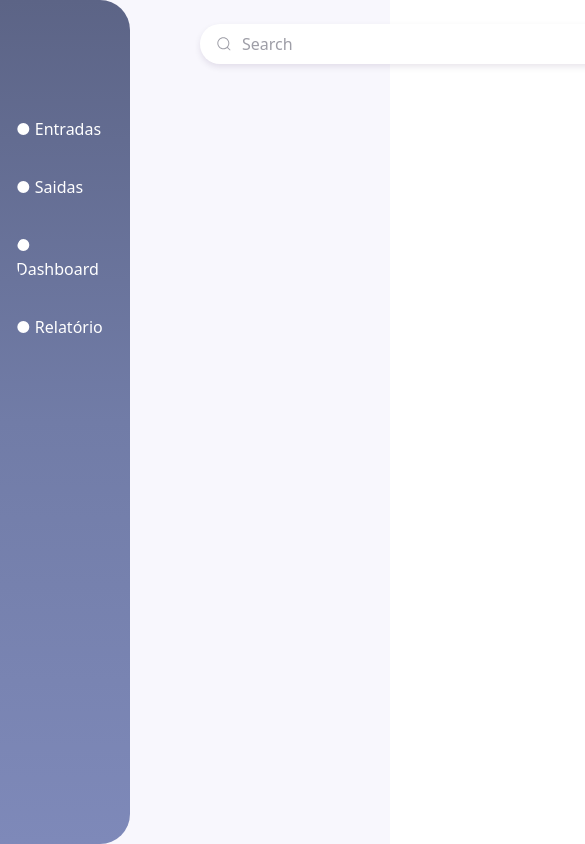
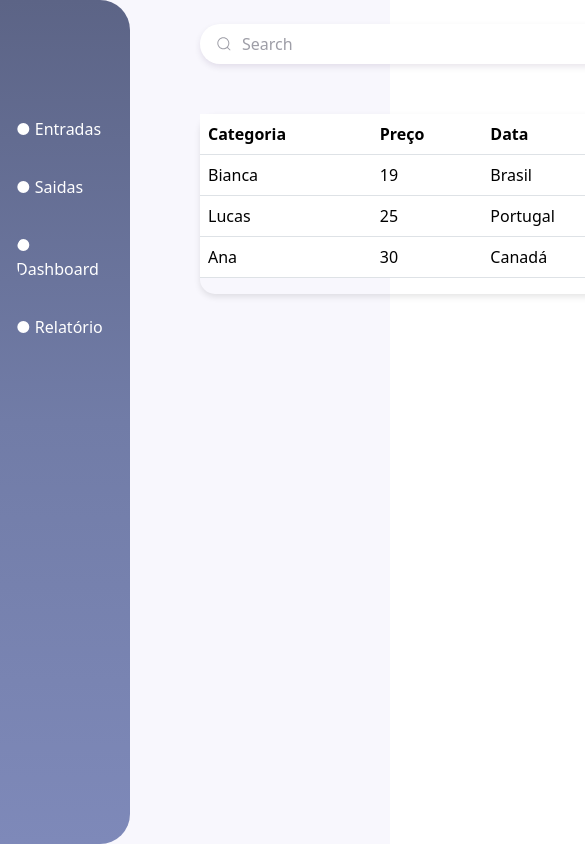
Before and after one commit to biancacostamelo/sistema-financeiro, a React (Create React App) app in the folder sistema/: page /Relatorio in a window 390 px wide. Shown: the top 844 px of the page, 585 px wide, since content can reach past the window. Built offline with nearby package versions, Linux system fonts and the light colour scheme.

Commit message:
melhorando responsividade

```diff
--- a/sistema/public/index.html
+++ b/sistema/public/index.html
@@ -1,5 +1,5 @@
 <!DOCTYPE html>
-<html lang="en">
+<html lang="br">
   <head>
     <meta charset="utf-8" />
     <link rel="icon" href="%PUBLIC_URL%/favicon.ico" />
--- /dev/null
+++ b/sistema/src/components/pesquisa.jsx
@@ -0,0 +1,18 @@
+import React from "react"
+import { FontAwesomeIcon } from '@fortawesome/react-fontawesome'
+import { faMoon } from '@fortawesome/free-solid-svg-icons';
+import { faUser } from '@fortawesome/free-solid-svg-icons';
+
+const Pesquisa = () => {
+    return(
+        <div className="navbarmenu">
+                <div className="group ml-2 mt-4">
+                    <svg className="icon " aria-hidden="true" viewBox="0 0 24 24"><g><path d="M21.53 20.47l-3.66-3.66C19.195 15.24 20 13.214 20 11c0-4.97-4.03-9-9-9s-9 4.03-9 9 4.03 9 9 9c2.215 0 4.24-.804 5.808-2.13l3.66 3.66c.147.146.34.22.53.22s.385-.073.53-.22c.295-.293.295-.767.002-1.06zM3.5 11c0-4.135 3.365-7.5 7.5-7.5s7.5 3.365 7.5 7.5-3.365 7.5-7.5 7.5-7.5-3.365-7.5-7.5z"></path></g></svg>
+                    <input placeholder="Search" type="search" class="pesquisa mr-5" />
+                    <button className="iconMoon mr-5"><FontAwesomeIcon icon={faMoon} style={{ height: 30 + 'px', color: '#6F799F' }} /></button>
+                    <button className="iconUser"><FontAwesomeIcon icon={faUser} style={{ color: '#6F799F', height: 25 + 'px' }} /></button>
+                </div>
+            </div>
+    )
+}
+ export default Pesquisa
--- a/sistema/src/css/style.css
+++ b/sistema/src/css/style.css
@@ -85,6 +85,14 @@ select {
   margin-top: 50px;
 }
 
+.div2 {
+  box-shadow: rgba(0, 0, 0, 0.10)0px 3px 6px;
+  border-radius: 15px;
+  margin-left: 300px;
+  width: 600px;
+  margin-top: 50px;
+}
+
 .botaologin {
   background-color: #6F799F;
   color: rgb(255, 255, 255);
@@ -104,10 +112,10 @@ select {
   border: none;
 }
 
-.iconUser {
+/* .iconUser {
   position: absolute;
   right: 40px;
-}
+} */
 
 .mr-5 {
   margin-right: 30px;
@@ -142,6 +150,14 @@ select {
     margin-left: 200px;
     width: auto;
     margin-right: 10px;
+  }
+}
+
+@media (max-width: 980px) {
+  .div2 {
+    margin-left: 200px;
+    margin-right: 50px;
+    width: -moz-available;
   }
 }
 
--- a/sistema/src/paginas/dashboard.jsx
+++ b/sistema/src/paginas/dashboard.jsx
@@ -1,19 +1,10 @@
 import React from "react";
-import { FontAwesomeIcon } from '@fortawesome/react-fontawesome'
-import { faMoon } from '@fortawesome/free-solid-svg-icons';
-import { faUser } from '@fortawesome/free-solid-svg-icons';
+import Pesquisa from "../components/pesquisa";
 
 const Dashboard = () => {
     return (
         <div className="campo">
-            <div className="navbarmenu">
-                <div className="group ml-2 mt-4">
-                    <svg className="icon " aria-hidden="true" viewBox="0 0 24 24"><g><path d="M21.53 20.47l-3.66-3.66C19.195 15.24 20 13.214 20 11c0-4.97-4.03-9-9-9s-9 4.03-9 9 4.03 9 9 9c2.215 0 4.24-.804 5.808-2.13l3.66 3.66c.147.146.34.22.53.22s.385-.073.53-.22c.295-.293.295-.767.002-1.06zM3.5 11c0-4.135 3.365-7.5 7.5-7.5s7.5 3.365 7.5 7.5-3.365 7.5-7.5 7.5-7.5-3.365-7.5-7.5z"></path></g></svg>
-                    <input placeholder="Search" type="search" class="pesquisa mr-5" />
-                    <button className="iconMoon"><FontAwesomeIcon icon={faMoon} style={{ height: 30 + 'px', color: '#6F799F' }} /></button>
-                    <button className="iconUser fr"><FontAwesomeIcon icon={faUser} style={{ color: '#6F799F', height: 25 + 'px' }} /></button>
-                </div>
-            </div>
+            <Pesquisa/>
         </div>
     )
 }
--- a/sistema/src/paginas/entradas.jsx
+++ b/sistema/src/paginas/entradas.jsx
@@ -1,19 +1,10 @@
 import React from "react"
-import { FontAwesomeIcon } from '@fortawesome/react-fontawesome'
-import { faMoon } from '@fortawesome/free-solid-svg-icons';
-import { faUser } from '@fortawesome/free-solid-svg-icons';
+import Pesquisa from "../components/pesquisa";
 
 const Entradas = () => {
     return (
         <div className="campo">
-            <div className="navbarmenu">
-                <div className="group ml-2 mt-4">
-                    <svg className="icon " aria-hidden="true" viewBox="0 0 24 24"><g><path d="M21.53 20.47l-3.66-3.66C19.195 15.24 20 13.214 20 11c0-4.97-4.03-9-9-9s-9 4.03-9 9 4.03 9 9 9c2.215 0 4.24-.804 5.808-2.13l3.66 3.66c.147.146.34.22.53.22s.385-.073.53-.22c.295-.293.295-.767.002-1.06zM3.5 11c0-4.135 3.365-7.5 7.5-7.5s7.5 3.365 7.5 7.5-3.365 7.5-7.5 7.5-7.5-3.365-7.5-7.5z"></path></g></svg>
-                    <input placeholder="Search" type="search" class="pesquisa mr-5" />
-                    <button className="iconMoon"><FontAwesomeIcon icon={faMoon} style={{ height: 30 + 'px', color: '#6F799F' }} /></button>
-                    <button className="iconUser"><FontAwesomeIcon icon={faUser} style={{ color: '#6F799F', height: 25 + 'px' }} /></button>
-                </div>
-            </div>
+            <Pesquisa/>
             <form>
                 <div className="div p-5">
                     <div className="mb-4">
--- a/sistema/src/paginas/relatorio.jsx
+++ b/sistema/src/paginas/relatorio.jsx
@@ -1,18 +1,42 @@
 import React from "react";
-import { FontAwesomeIcon } from '@fortawesome/react-fontawesome'
-import { faMoon } from '@fortawesome/free-solid-svg-icons';
-import { faUser } from '@fortawesome/free-solid-svg-icons';
+import Pesquisa from "../components/pesquisa";
 
 const Relatorio = () => {
     return (
         <div className="campo">
-             <div className="navbarmenu">
-                <div className="group ml-2 mt-4">
-                    <svg className="icon " aria-hidden="true" viewBox="0 0 24 24"><g><path d="M21.53 20.47l-3.66-3.66C19.195 15.24 20 13.214 20 11c0-4.97-4.03-9-9-9s-9 4.03-9 9 4.03 9 9 9c2.215 0 4.24-.804 5.808-2.13l3.66 3.66c.147.146.34.22.53.22s.385-.073.53-.22c.295-.293.295-.767.002-1.06zM3.5 11c0-4.135 3.365-7.5 7.5-7.5s7.5 3.365 7.5 7.5-3.365 7.5-7.5 7.5-7.5-3.365-7.5-7.5z"></path></g></svg>
-                    <input placeholder="Search" type="search" class="pesquisa mr-5" />
-                    <button className="iconMoon"><FontAwesomeIcon icon={faMoon} style={{ height: 30 + 'px', color: '#6F799F' }} /></button>
-                    <button className="iconUser fr"><FontAwesomeIcon icon={faUser} style={{ color: '#6F799F', height: 25 + 'px' }} /></button>
-                </div>
+            <Pesquisa/>
+
+            <div className="div2">
+                <table className="table">
+                    <thead>
+                        <tr>
+                            <th  className="p-2">Categoria</th>
+                            <th  className="p-2">Preço</th>
+                            <th  className="p-2">Data</th>
+                            <th  className="p-2">Descrição</th>
+                        </tr>
+                    </thead>
+                    <tbody>
+                        <tr>
+                            <td  className="p-2">Bianca</td>
+                            <td  className="p-2">19</td>
+                            <td  className="p-2">Brasil</td>
+                            <td  className="p-2">Brasil</td>
+                        </tr>
+                        <tr>
+                            <td  className="p-2">Lucas</td>
+                            <td  className="p-2">25</td>
+                            <td  className="p-2">Portugal</td>
+                            <td  className="p-2">Brasil</td>
+                        </tr>
+                        <tr>
+                            <td  className="p-2">Ana</td>
+                            <td  className="p-2">30</td>
+                            <td  className="p-2">Canadá</td>
+                            <td  className="p-2">Brasil</td>
+                        </tr>
+                    </tbody>
+                </table>
             </div>
         </div>
     )
--- a/sistema/src/paginas/saidas.jsx
+++ b/sistema/src/paginas/saidas.jsx
@@ -1,19 +1,10 @@
 import React from "react";
-import { FontAwesomeIcon } from '@fortawesome/react-fontawesome'
-import { faMoon } from '@fortawesome/free-solid-svg-icons';
-import { faUser } from '@fortawesome/free-solid-svg-icons';
+import Pesquisa from "../components/pesquisa";
 
 const Saidas = () => {
     return(
         <div className="campo">
-            <div className="navbarmenu">
-                <div className="group ml-2 mt-4">
-                    <svg className="icon " aria-hidden="true" viewBox="0 0 24 24"><g><path d="M21.53 20.47l-3.66-3.66C19.195 15.24 20 13.214 20 11c0-4.97-4.03-9-9-9s-9 4.03-9 9 4.03 9 9 9c2.215 0 4.24-.804 5.808-2.13l3.66 3.66c.147.146.34.22.53.22s.385-.073.53-.22c.295-.293.295-.767.002-1.06zM3.5 11c0-4.135 3.365-7.5 7.5-7.5s7.5 3.365 7.5 7.5-3.365 7.5-7.5 7.5-7.5-3.365-7.5-7.5z"></path></g></svg>
-                    <input placeholder="Search" type="search" class="pesquisa mr-5" />
-                    <button className="iconMoon"><FontAwesomeIcon icon={faMoon} style={{ height: 30 + 'px', color: '#6F799F' }} /></button>
-                    <button className="iconUser fr"><FontAwesomeIcon icon={faUser} style={{ color: '#6F799F', height: 25 + 'px' }} /></button>
-                </div>
-            </div>
+            <Pesquisa/>
             <form>
                 <div className="div p-5">
                     <div className="mb-4">
```
